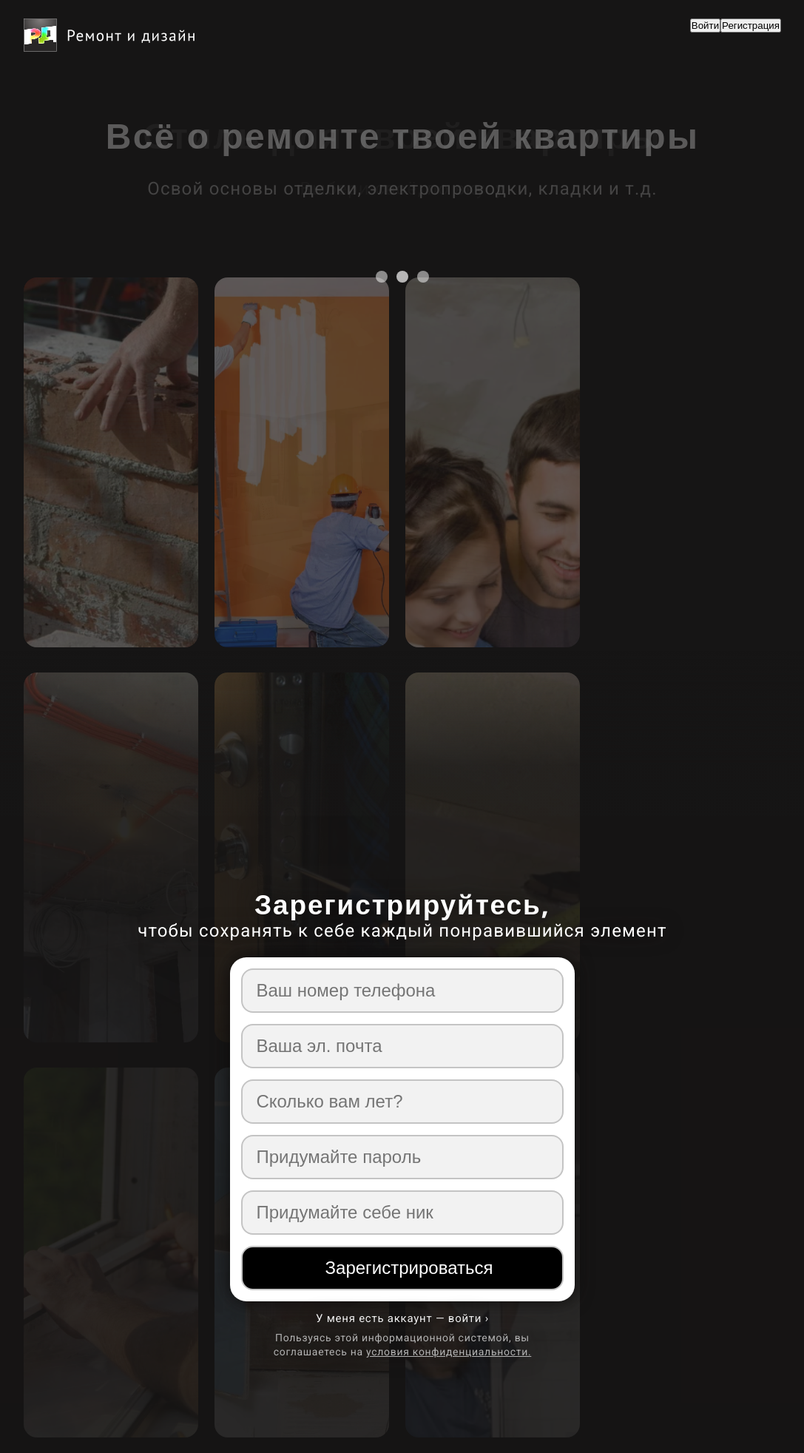
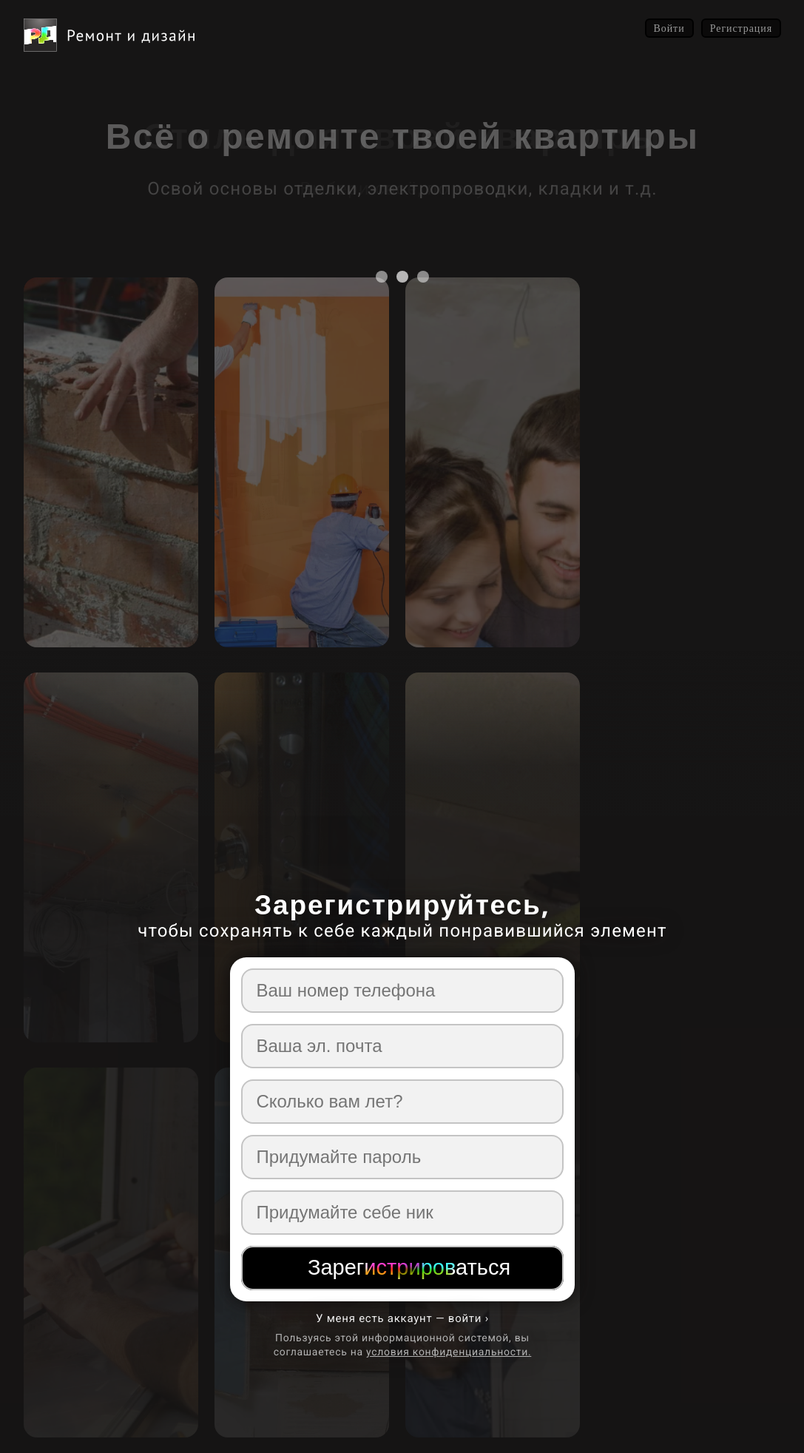
Before and after one commit to Egrrr8-000/Repair-Design-Fields, a plain HTML site: page hello_user.html in a window 1280 px wide. Shown: the top 1964 px of the page at 74% size, without its empty margins (96-1183 px from the left). Drawn offline with nearby package versions, Linux system fonts and the light colour scheme.

Commit message:
сделал прокрутку вниз для рег и авториз + красивые btm

```diff
--- a/hello_user.html
+++ b/hello_user.html
@@ -6,9 +6,9 @@
 <body class="hello_users">
 	<div class="hello_users_all">
 		<div class="hello_users_header">
-			<img src="images/logo.svg" alt="Ремонт и дизайн Лого" >
-			<button><p>Регистрация</p></button>
-			<button><p>Войти</p></button>
+			<img src="sourses/logo.svg" alt="Ремонт и дизайн Лого" >
+			<label for="reg" class="header_reg_btm">Регистрация</label>
+			<label for="auth" class="header_reg_btm">Войти</label>
 		</div>
 		<div class="slider middle"> <!--  слайдер-->
 			<div class="slides">
@@ -354,7 +354,7 @@
 								<input type="number" name="reg_age" placeholder="Сколько вам лет?">
 								<input type="password" name="reg_pass" placeholder="Придумайте пароль">
 								<input type="text" name="reg_nick" placeholder="Придумайте себе ник">
-								<input type="submit" name="start_reg" value="Зарегистрироваться" style="margin-bottom: 0px;">
+								<div class="submit_bs_form">  <input class="submit_bs_form_input" type="submit" name="start_reg" value="Зарегистрироваться" style="margin-bottom: 0px;">  </div>
 							</form>
 						</div>
 						<p class="white_form_rar_podpis_1 before_slides_ten">У меня есть аккаунт —<label for="auth" id="to_auth"> войти ›</label></p>
@@ -369,7 +369,7 @@
 								<input type="text" name="auth_input" placeholder="Телефон, почта или ник">
 								<input type="password" name="auth_pass" placeholder="Пароль">
 								<label class="podpis_na_forme" for="reset_pass" name="to_reset_pass">Забыл свой пароль...</label>
-								<input type="submit" name="start_auth" value="Войти" style="margin-bottom: 0px;">
+								<div class="submit_bs_form">  <input class="submit_bs_form_input" type="submit" name="start_auth" value="Войти" style="margin-bottom: 0px;">  </div>
 							</form>
 						</div>
 						<p class="white_form_rar_podpis_1 before_slides_ten"><label for="reg" id="to_reg">Зарегистрироваться ›</label></p>
@@ -383,7 +383,7 @@
 							<form name="reset_pass_form" method="post" action="try_to_reset_pass.py">
 								<input type="text" name="reset_input" placeholder="Эл.почта">
 								<p class="podpis_na_forme">Мы отправим код для сброса пароля на вашу почту</p>
-								<input type="submit" name="start_auth" value="Восстановить доступ" style="margin-bottom: 0px;">
+								<div class="submit_bs_form">  <input class="submit_bs_form_input" type="submit" name="start_auth" value="Восстановить доступ" style="margin-bottom: 0px;">  </div>
 							</form>
 						</div>
 						<p class="white_form_rar_podpis_1 before_slides_ten"><label for="auth" id="to_auth">Я вспомнил пароль для авторизации ›</label></p>
@@ -420,6 +420,21 @@
 	     }
 	   ;}
 		});
+
+		$(".header_reg_btm").click(function(){
+			$("html, body").stop().animate( {
+				scrollTop: screen.height*1.3
+			}, 1200);
+		});
+
+		$(".submit_bs_form_input").hover(
+		  function(){
+		    $(".submit_bs_form").css("background", "hsl(116deg 100% 3%)");
+		  },
+		  function(){
+				$(".submit_bs_form").css("background", "#000");
+			}
+		);
 	</script>
 </body>
 </html>
--- a/styles.css
+++ b/styles.css
@@ -23,8 +23,27 @@ body {
 	margin: 25px 10% 0;
 }
 
-.hello_users_header button{
+.header_reg_btm{
+	font-family: 'Open Sans';
+	font-style: normal;
+	font-weight: normal;
+	font-size: 14px;
+	line-height: 18px;
+	display: flex;
+	align-items: center;
+	letter-spacing: 0.065em;
+	color: #999;
+	background: rgba(0, 0, 0, 0.5);
+	border: 2px solid #000000;
+  border-radius: 6px;
+  padding: 2px 10px;
 	float: right;
+	cursor: pointer;
+	transition: 0.7s;
+	margin-left: 1%;
+}
+.header_reg_btm:hover{
+	color: #fff;
 }
 
 .hello_users_header2  {
@@ -282,16 +301,26 @@ input[name="r"], input[name="openned_form"] {
 	background: #000;
 	color: #FFF;
 	cursor: pointer;
-}
-.white_form_reg_auth_reset input[type="submit"]:hover {
-	background: #27272a;
-	transition: 0.3s;
+	font-size: 29px;
+
+	background-image: url(sourses/reg-submit-gradient.svg);
+	background-position: center;
+	background-repeat: no-repeat;
+	background-size: contain;
+	-webkit-background-clip: text;
+	-webkit-text-fill-color: transparent;
 }
 .podpis_na_forme {
 	font-family: 'Roboto';
 	font-size: 12px;
 	margin: -10px 10px 10px;
 	color: #757575;
+}
+.submit_bs_form {
+	background: #000;
+	border-radius: 16px;
+	transition: 0.3s;
+
 }
 
 .white_form_rar_podpis_1 {
```
Also changed, not shown: sourses/logo.svg (renamed from images/logo.svg), sourses/reg-submit-gradient.svg (added). Lines whose indentation alone changed are shown as unchanged.
